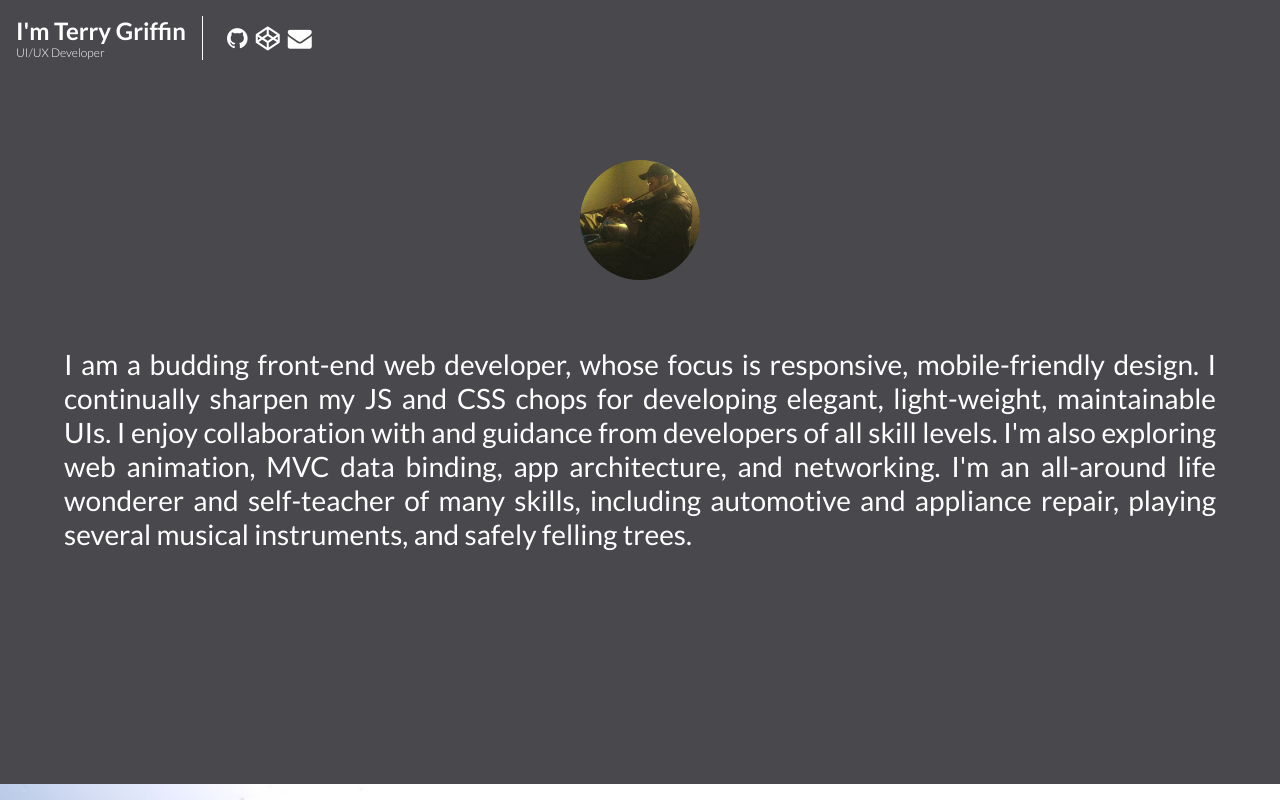
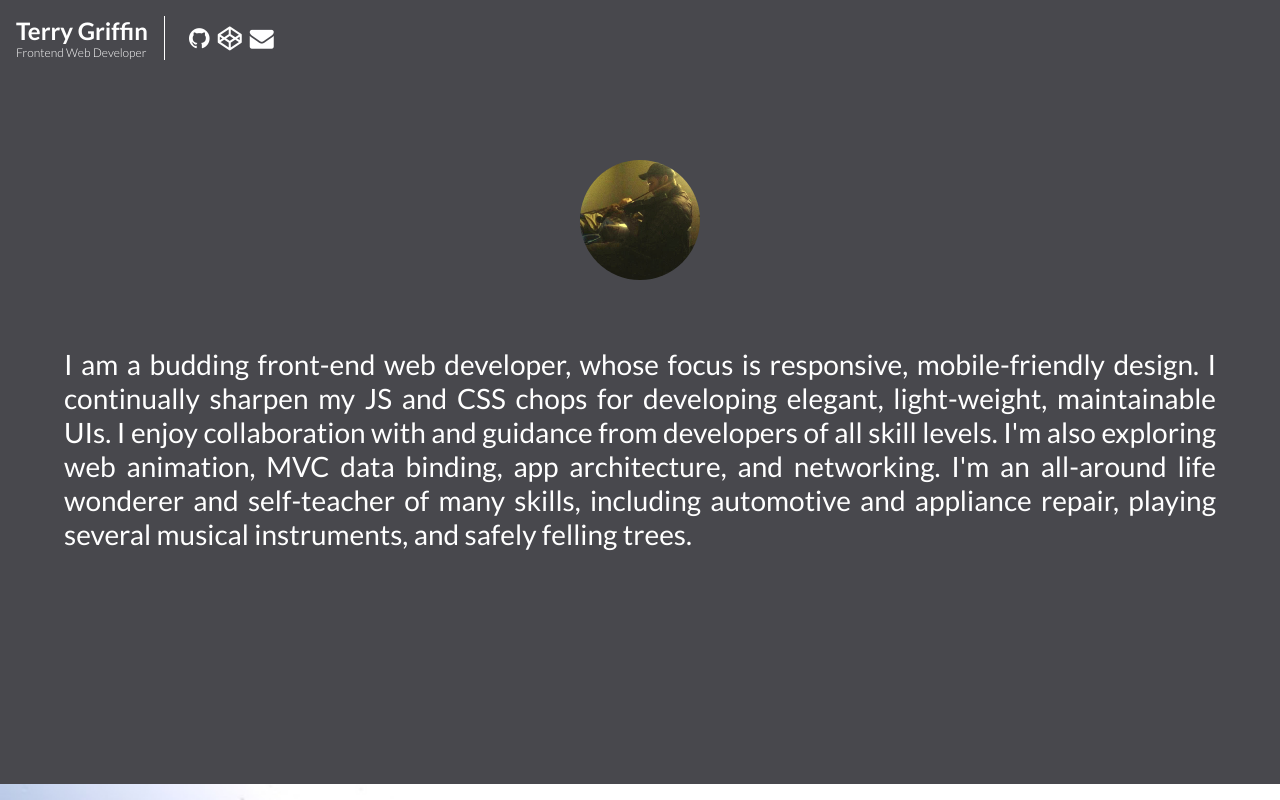
Before and after one commit to bigdrumr/bigdrumr.github.io, a plain HTML site: page index.html in a window 1280 px wide. Shown: the top 800 px of the page. Drawn offline with nearby package versions, Linux system fonts and the light colour scheme; a script that the page names is missing.

Commit message:
edit subtitle

```diff
--- a/index.html
+++ b/index.html
@@ -18,8 +18,8 @@
 	<body id="skrollr-body">
 	<nav id="navbar">
 		<div class="title">
-			<h1>I'm Terry Griffin</h1>
-			<p><small>UI/UX Developer</small></p>
+			<h1>Terry Griffin</h1>
+			<p><small>Frontend Web Developer</small></p>
 		</div>
 
 		<div class="social">
```
